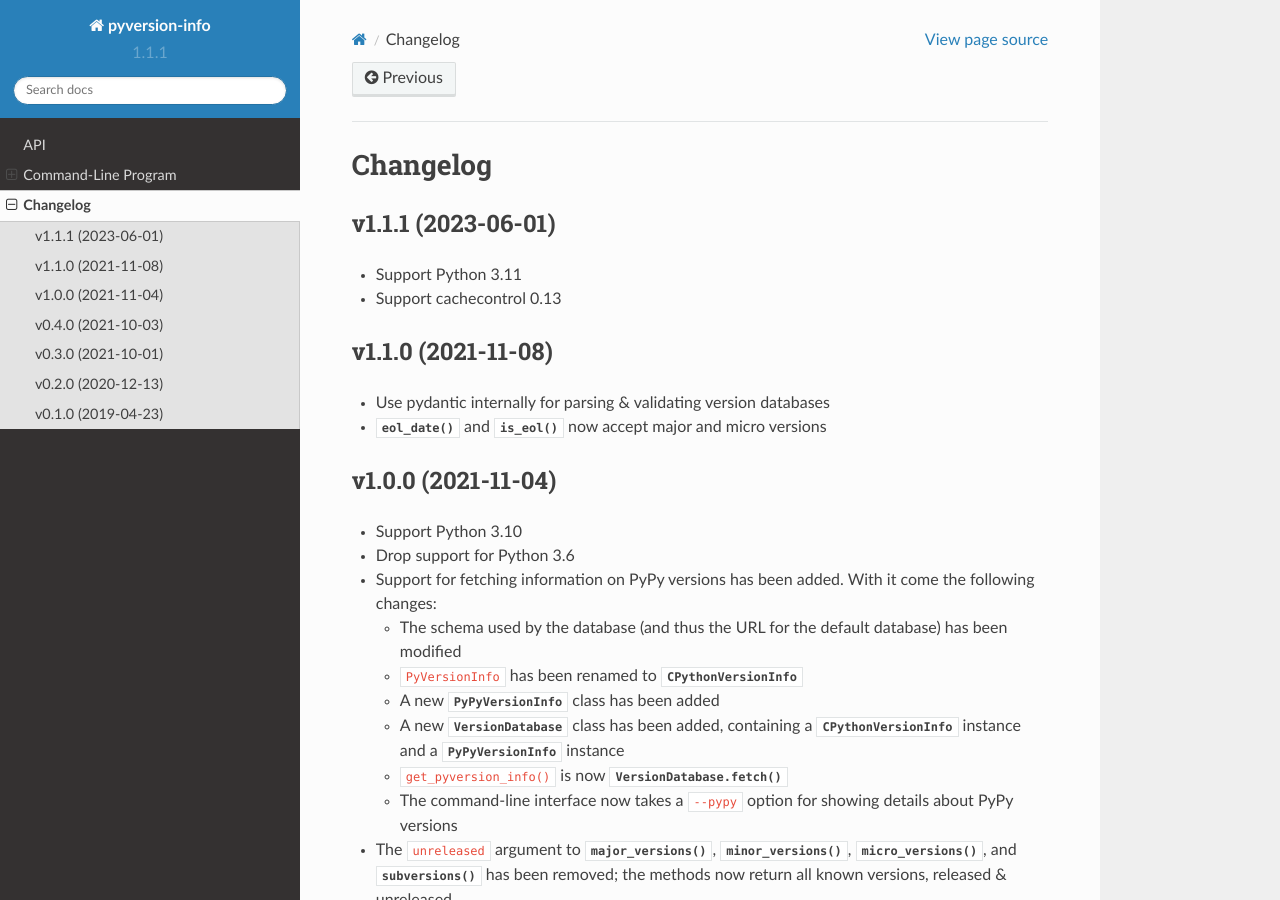
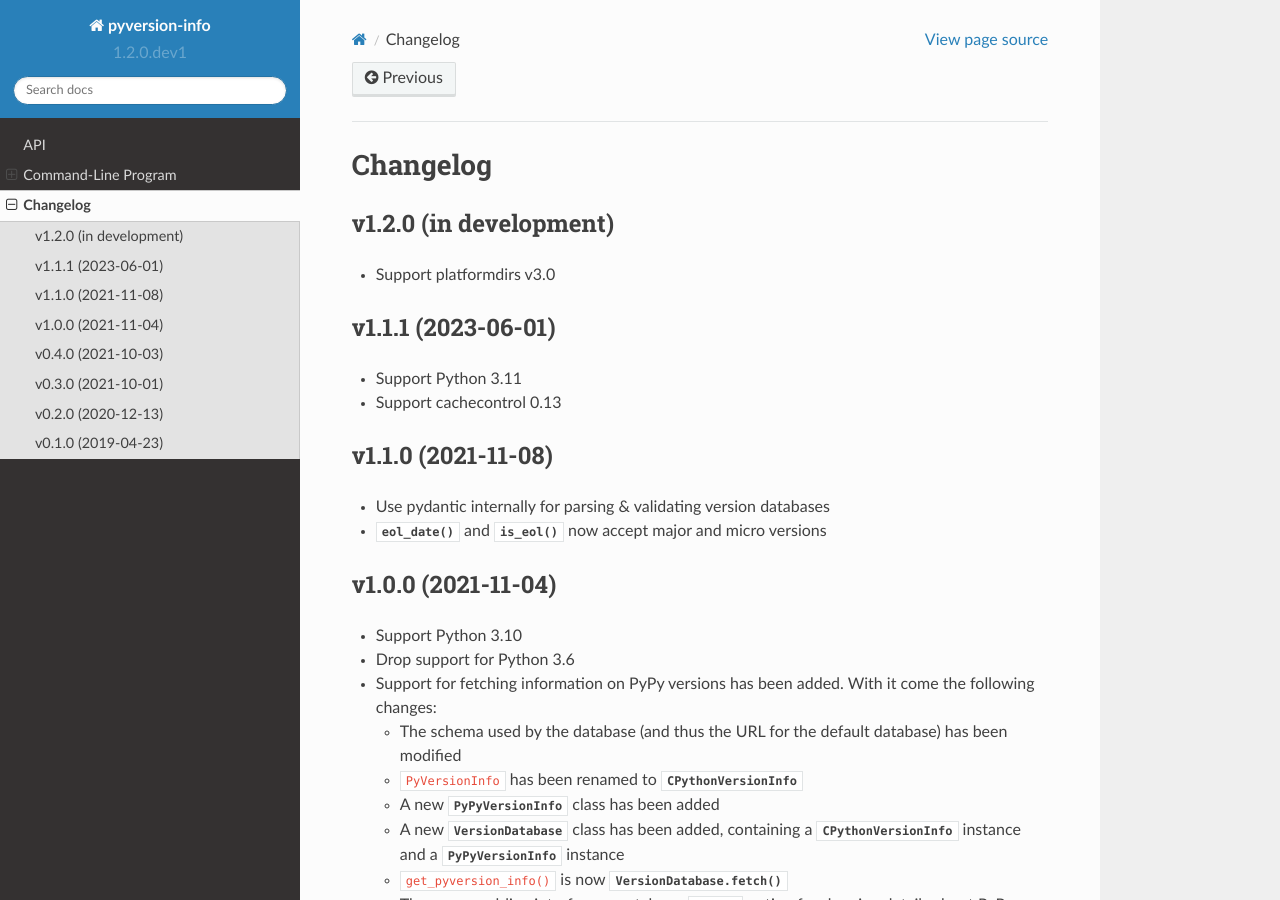
Before and after one commit to jwodder/pyversion-info, a Sphinx documentation site: the page built from docs/changelog.rst, in a window 1280 px wide and 900 px high. Built offline with Sphinx 7.4.7 and the Read the Docs theme 2.0.0, drawn with Linux system fonts in a browser that asks for light colours.

Commit message:
Support platformdirs v3.0

```diff
--- a/CHANGELOG.md
+++ b/CHANGELOG.md
@@ -1,3 +1,7 @@
+v1.2.0 (in development)
+-----------------------
+- Support platformdirs v3.0
+
 v1.1.1 (2023-06-01)
 -------------------
 - Support Python 3.11
--- a/docs/changelog.rst
+++ b/docs/changelog.rst
@@ -2,6 +2,11 @@
 
 Changelog
 =========
+
+v1.2.0 (in development)
+-----------------------
+- Support platformdirs v3.0
+
 
 v1.1.1 (2023-06-01)
 -------------------
--- a/setup.cfg
+++ b/setup.cfg
@@ -47,7 +47,7 @@ python_requires = >=3.7
 install_requires =
     cachecontrol[filecache] >= 0.12, < 0.14
     click                   >= 8.0
-    platformdirs            ~= 2.1
+    platformdirs            >= 2.1, < 4.0
     pydantic                ~= 1.7
     requests                ~= 2.20
 
--- a/src/pyversion_info/__init__.py
+++ b/src/pyversion_info/__init__.py
@@ -19,7 +19,7 @@ Visit <https://github.com/jwodder/pyversion-info> or
 
 from __future__ import annotations
 
-__version__ = "1.1.1"
+__version__ = "1.2.0.dev1"
 __author__ = "John Thorvald Wodder II"
 __author_email__ = "pyversion-info@varonathe.org"
 __license__ = "MIT"
```
Also changed, not shown: 1 other file.
